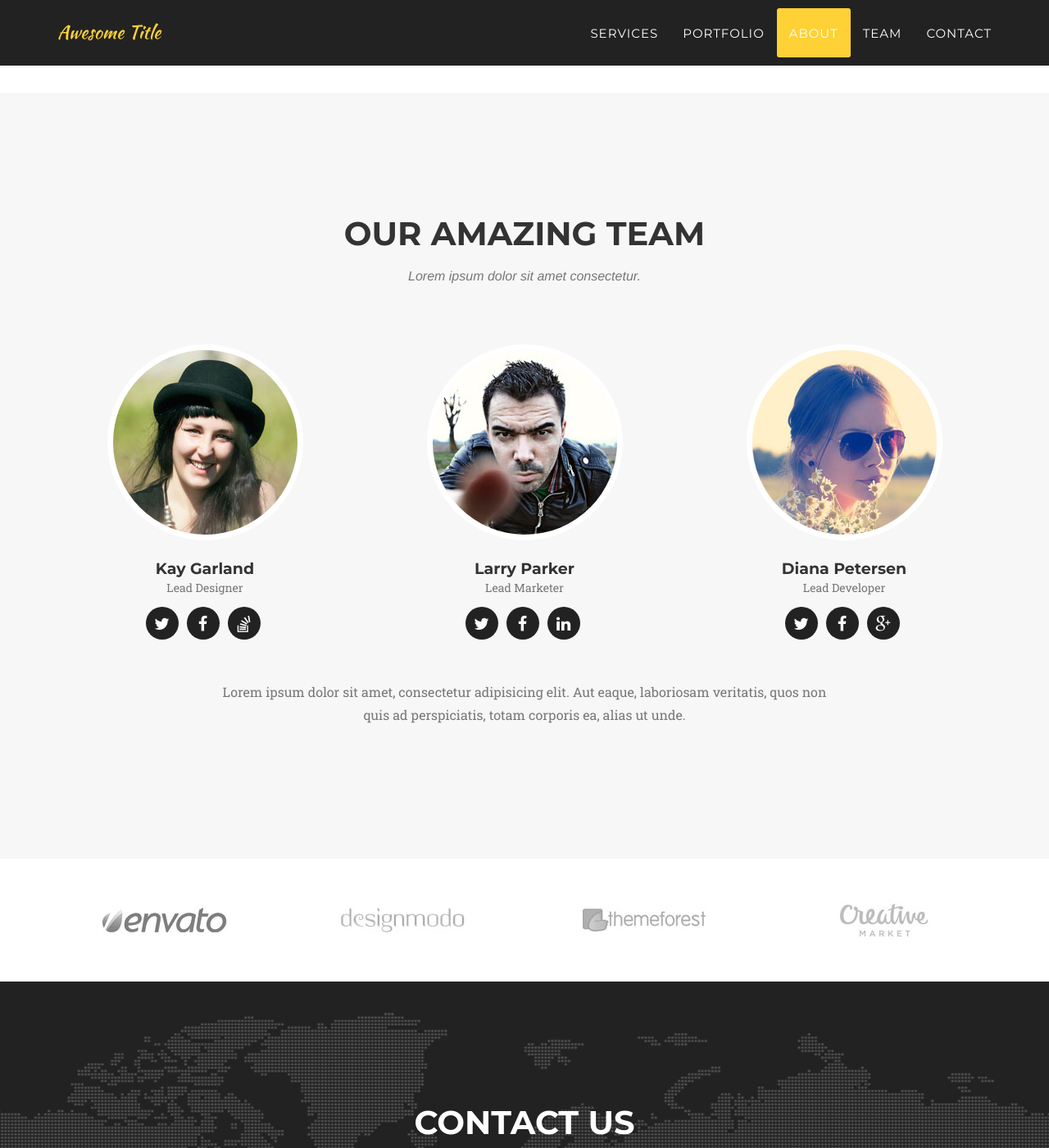
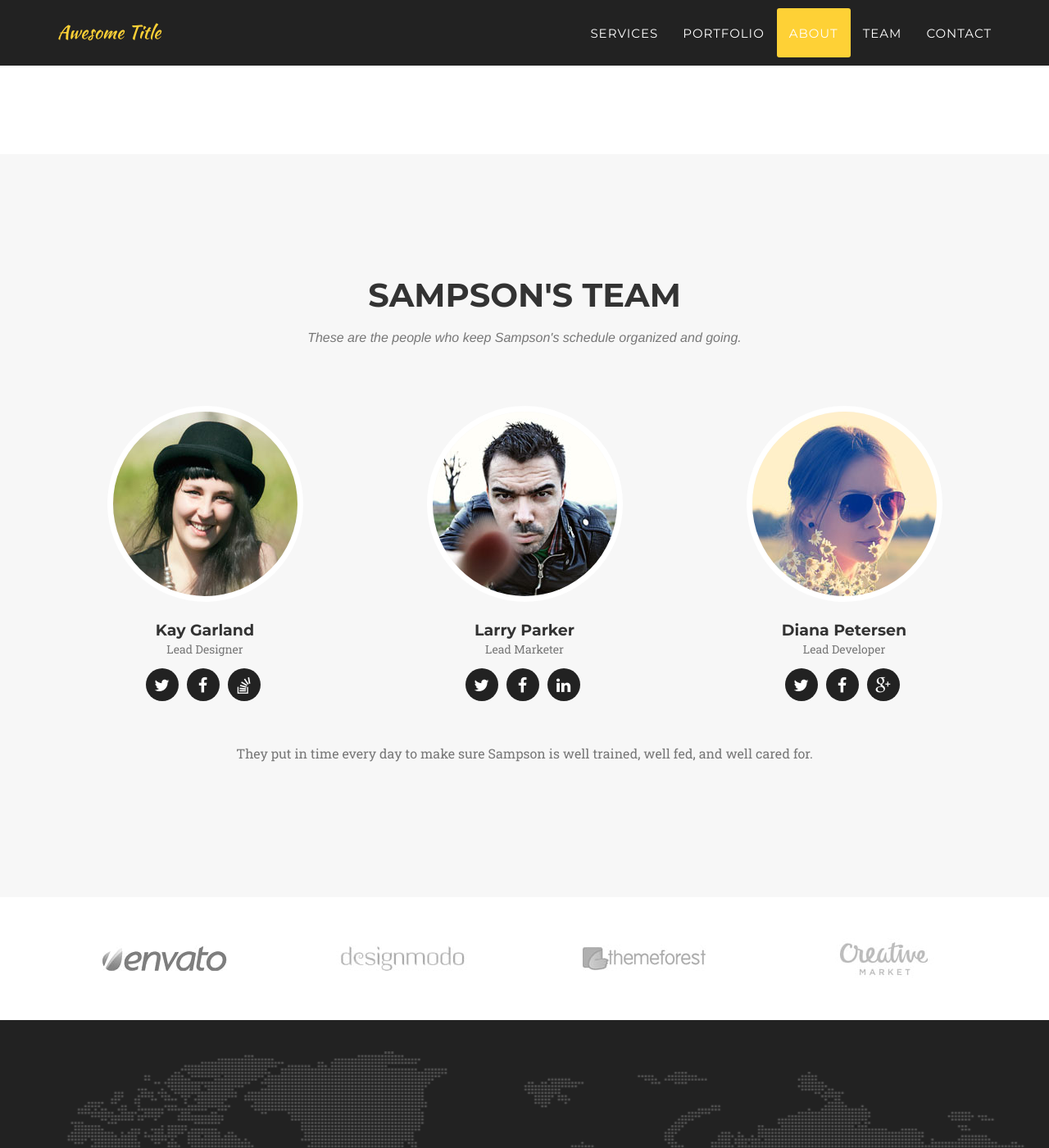
Before and after one commit to Luke-Holly/Sampson-the-Longhorn-Website, a Jekyll site: the page built from index.html, in a window 1280 px wide and 1400 px high, scrolled down 4322 px. Shown: the whole window at 82% size. Built offline with Jekyll 4.4.1, drawn with Linux system fonts in a browser that asks for light colours; some web fonts are replaced; some of the changed text lies outside the part shown.

Commit message:
Prepping whole site

```diff
--- a/_includes/contact.html
+++ b/_includes/contact.html
@@ -2,8 +2,8 @@
         <div class="container">
             <div class="row">
                 <div class="col-lg-12 text-center">
-                    <h2 class="section-heading">Contact Us</h2>
-                    <h3 class="section-subheading text-muted">Lorem ipsum dolor sit amet consectetur.</h3>
+                    <h2 class="section-heading">Contact Sampson</h2>
+                    <h3 class="section-subheading text-muted">Drop us a line and we'll get Sampson heading your way soon.</h3>
                 </div>
             </div>
             <div class="row">
@@ -33,7 +33,7 @@
                             <div class="clearfix"></div>
                             <div class="col-lg-12 text-center">
                                 <div id="success"></div>
-                                <button type="submit" class="btn btn-xl">Send Message</button>
+                                <button type="submit" class="btn btn-xl">Send</button>
                             </div>
                         </div>
                     </form>
--- a/_includes/footer.html
+++ b/_includes/footer.html
@@ -12,12 +12,13 @@
                         {% endfor %}
                     </ul>
                 </div>
+                <!--Possibly add Privacy Policy and terms of use later
                 <div class="col-md-4">
                     <ul class="list-inline quicklinks">
                         <li><a href="#">Privacy Policy</a>
                         </li>
                         <li><a href="#">Terms of Use</a>
-                        </li>
+                        </li> -->
                     </ul>
                 </div>
             </div>
--- a/_includes/header.html
+++ b/_includes/header.html
@@ -44,8 +44,8 @@
     <header>
         <div class="container">
             <div class="intro-text">
-                <div class="intro-lead-in">Welcome To Our Studio!</div>
-                <div class="intro-heading">It's Nice To Meet You</div>
+                <div class="intro-lead-in">Sampson the Longhorn</div>
+                <div class="intro-heading">Possibly the coolest animal in the world.</div>
                 <a href="#services" class="page-scroll btn btn-xl">Tell Me More</a>
             </div>
         </div>
--- a/_includes/portfolio_grid.html
+++ b/_includes/portfolio_grid.html
@@ -3,8 +3,8 @@
         <div class="container">
             <div class="row">
                 <div class="col-lg-12 text-center">
-                    <h2 class="section-heading">Portfolio</h2>
-                    <h3 class="section-subheading text-muted">Lorem ipsum dolor sit amet consectetur.</h3>
+                    <h2 class="section-heading">What He's Done</h2>
+                    <h3 class="section-subheading text-muted">Here are some snapshots from Sampson's work over the years.</h3>
                 </div>
             </div>
             <div class="row">
--- a/_includes/team.html
+++ b/_includes/team.html
@@ -3,8 +3,8 @@
         <div class="container">
             <div class="row">
                 <div class="col-lg-12 text-center">
-                    <h2 class="section-heading">Our Amazing Team</h2>
-                    <h3 class="section-subheading text-muted">Lorem ipsum dolor sit amet consectetur.</h3>
+                    <h2 class="section-heading">Sampson's Team</h2>
+                    <h3 class="section-subheading text-muted">These are the people who keep Sampson's schedule organized and going.</h3>
                 </div>
             </div>
             <div class="row">
@@ -26,7 +26,7 @@
             </div>
             <div class="row">
                 <div class="col-lg-8 col-lg-offset-2 text-center">
-                    <p class="large text-muted">Lorem ipsum dolor sit amet, consectetur adipisicing elit. Aut eaque, laboriosam veritatis, quos non quis ad perspiciatis, totam corporis ea, alias ut unde.</p>
+                    <p class="large text-muted">They put in time every day to make sure Sampson is well trained, well fed, and well cared for.</p>
                 </div>
             </div>
         </div>
```
Also changed, not shown: 1 other file.
